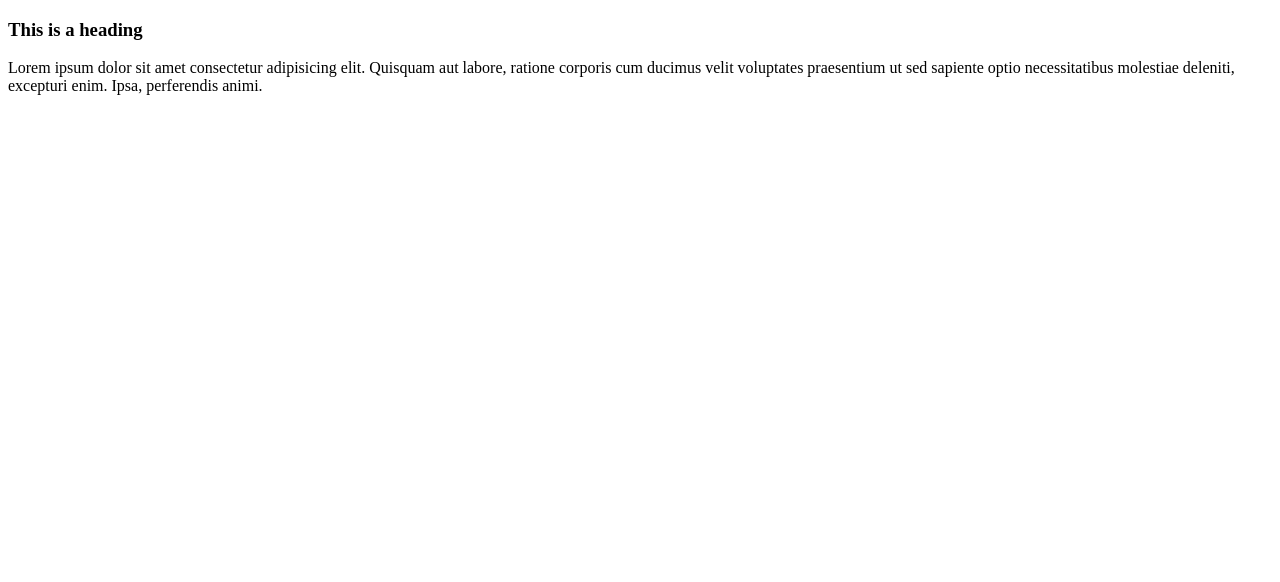
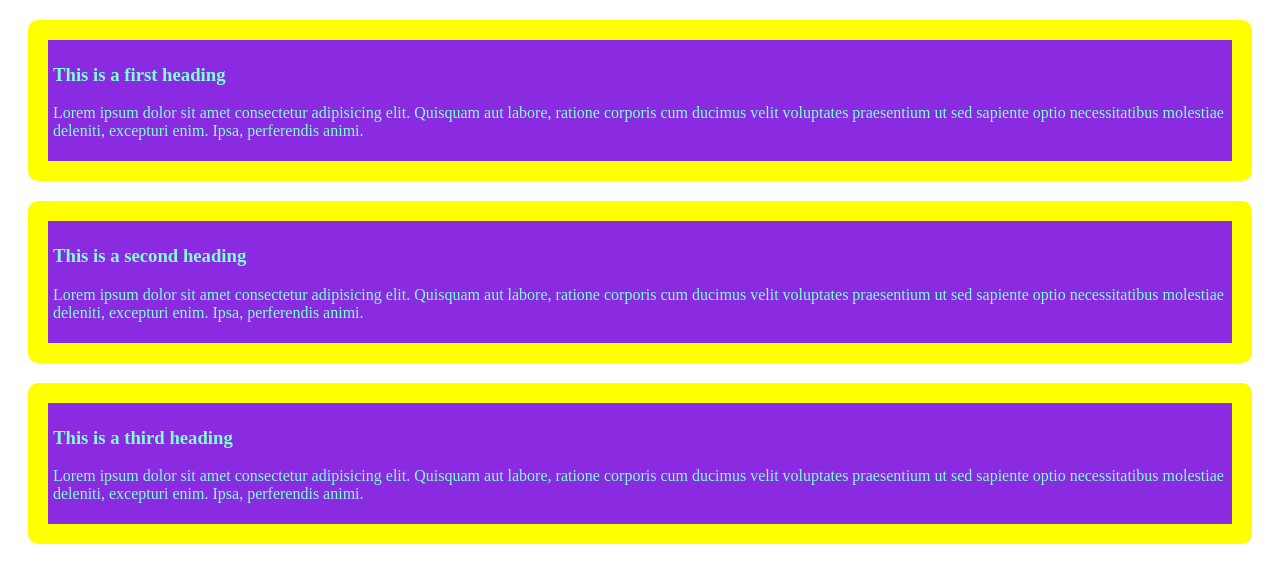
Before and after one commit to 1001hari/first-website-repo, a plain HTML site: page index.html in a window 1280 px wide. Drawn offline with Linux system fonts and the light colour scheme.

Commit message:
adding style

```diff
--- a/index.html
+++ b/index.html
@@ -4,11 +4,31 @@
     <meta charset="UTF-8">
     <meta name="viewport" content="width=device-width, initial-scale=1.0">
     <title>first github repository </title>
+    <link rel="stylesheet" href="styles/blog.css">
 </head>
 <body>
-    <h3>This is a heading</h3>
-    <p>
-        Lorem ipsum dolor sit amet consectetur adipisicing elit. Quisquam aut labore, ratione corporis cum ducimus velit voluptates praesentium ut sed sapiente optio necessitatibus molestiae deleniti, excepturi enim. Ipsa, perferendis animi.
-    </p>
+
+    <div>
+        <h3>This is a first heading</h3>
+        <p>
+            Lorem ipsum dolor sit amet consectetur adipisicing elit. Quisquam aut labore, ratione corporis cum ducimus velit voluptates praesentium ut sed sapiente optio necessitatibus molestiae deleniti, excepturi enim. Ipsa, perferendis animi.
+        </p>
+
+    </div>
+    <div>
+        <h3>This is a second heading</h3>
+        <p>
+            Lorem ipsum dolor sit amet consectetur adipisicing elit. Quisquam aut labore, ratione corporis cum ducimus velit voluptates praesentium ut sed sapiente optio necessitatibus molestiae deleniti, excepturi enim. Ipsa, perferendis animi.
+        </p>
+
+    </div>
+    <div>
+        <h3>This is a third heading</h3>
+        <p>
+            Lorem ipsum dolor sit amet consectetur adipisicing elit. Quisquam aut labore, ratione corporis cum ducimus velit voluptates praesentium ut sed sapiente optio necessitatibus molestiae deleniti, excepturi enim. Ipsa, perferendis animi.
+        </p>
+
+    </div>
+
 </body>
 </html>
--- /dev/null
+++ b/styles/blog.css
@@ -0,0 +1,9 @@
+div{
+    color:aquamarine;
+    background-color: blueviolet;
+    border:20px solid yellow;
+    margin: 20px;
+    padding: 5px;
+    border-radius: 10px;
+
+}
```
